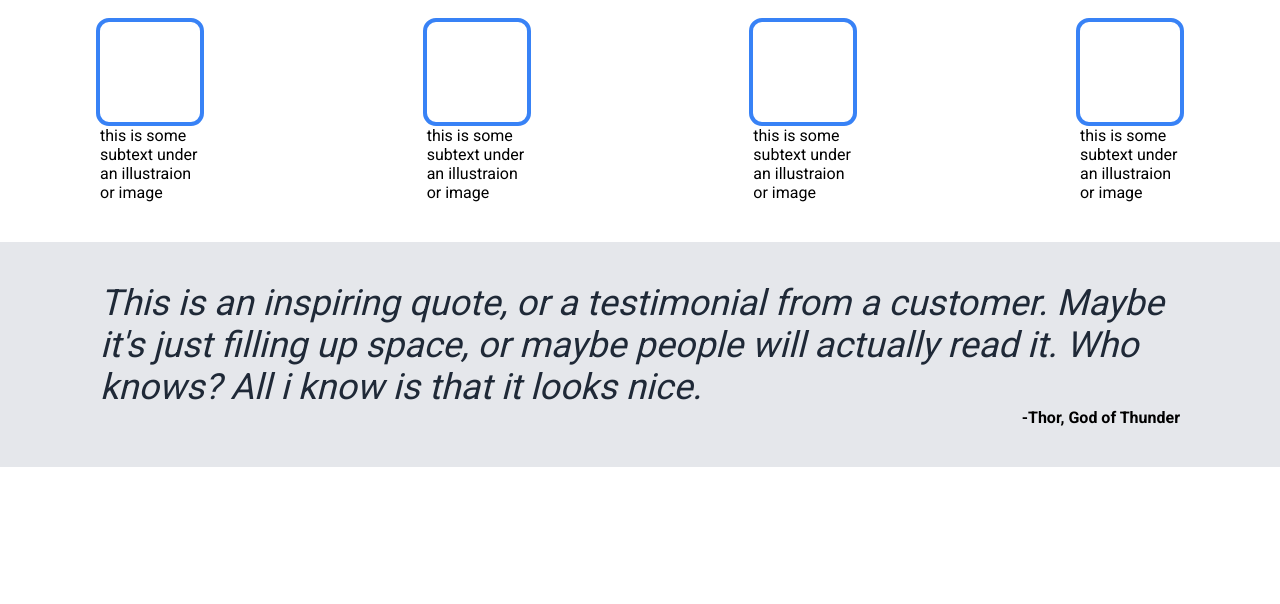
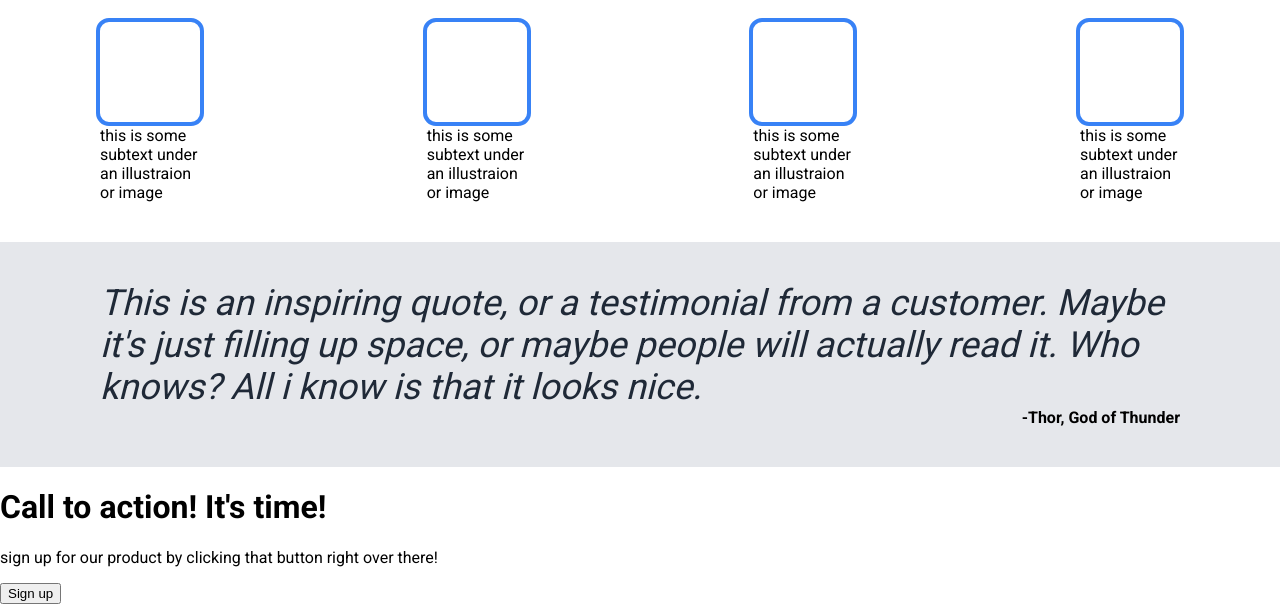
Before and after one commit to JamesMFox/Landing_Page, a plain HTML site: page index.html in a window 1280 px wide. Shown: the part 459-1063 px from the top of the page. Before the commit the page ends 926 px from the top, so only its background shows below. Drawn offline with Linux system fonts and the light colour scheme.

Commit message:
Add html for call to action
call to action ready for styling

```diff
--- a/index.html
+++ b/index.html
@@ -64,5 +64,14 @@
       -Thor, God of Thunder
     </div>
   </div>
+  <div class="calltoaction-section">
+    <div class="calltoaction-text">
+      <h1>Call to action! It's time!</h1>
+      <p>sign up for our product by clicking that button right over there!</p>
+    </div>
+    <div class="calltoaction-button">
+      <button>Sign up</button>
+    </div>
+  </div>
 </body>
 </html>
```
